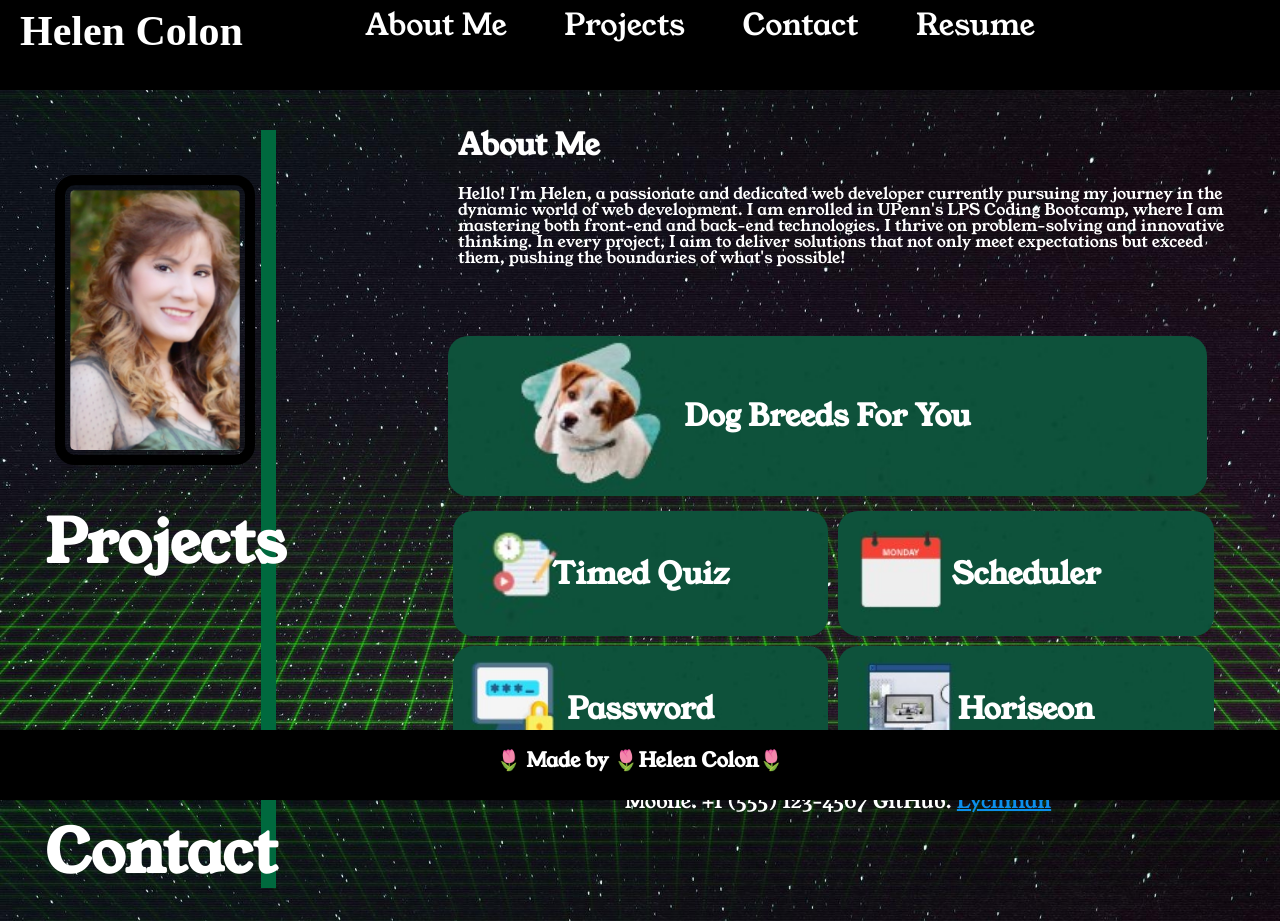
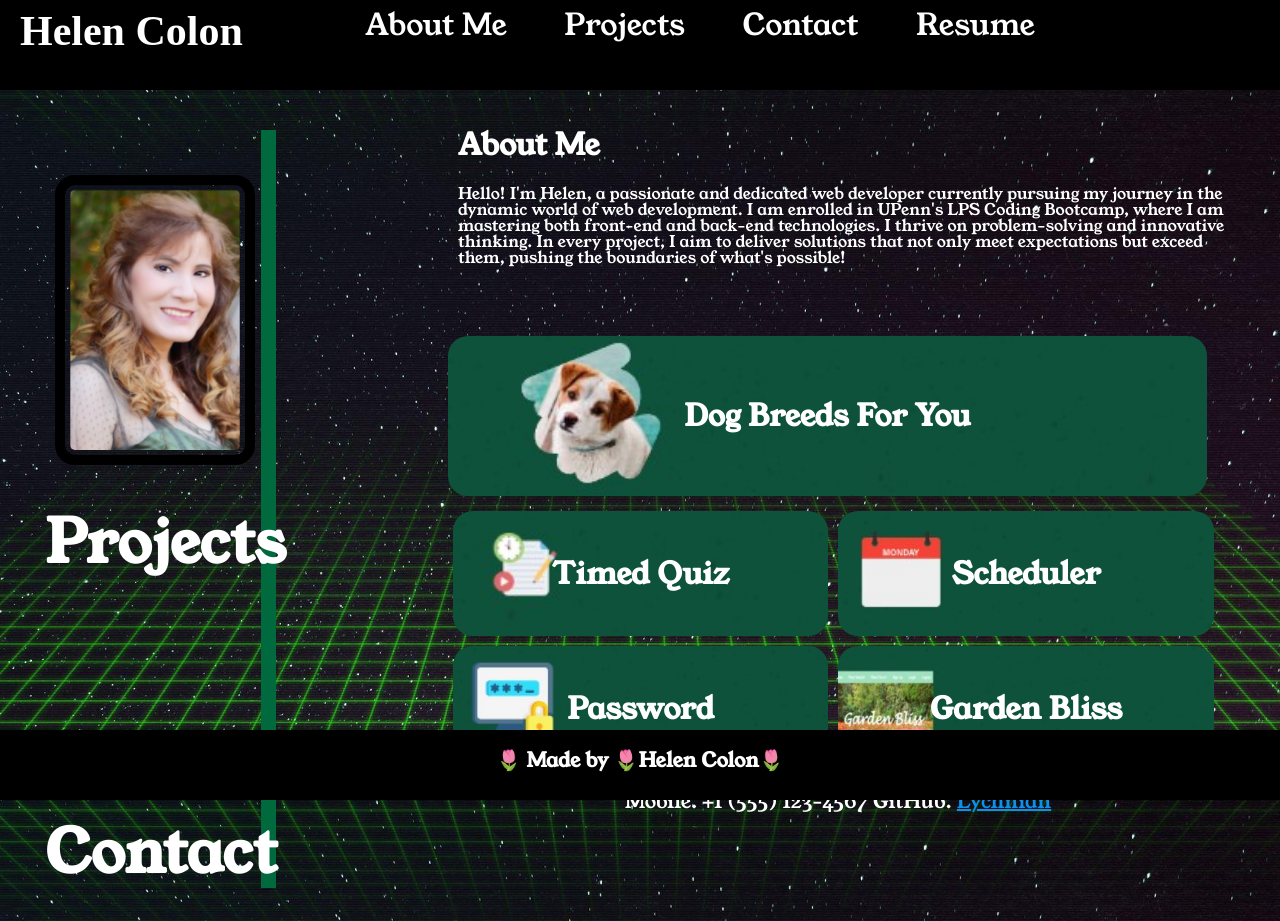
Before and after one commit to Lychnian/Web-Developer-Portfolio, a plain HTML site: page index.html in a window 1280 px wide. Drawn offline with Linux system fonts and the light colour scheme.

Commit message:
Added Garden Bliss Project

```diff
--- a/index.html
+++ b/index.html
@@ -86,8 +86,8 @@
                         <p><a href="https://Lychnian.github.io/password-generator/">Password</a></p>
                     </div>
 
-                    <div class="box"style="background-image: url('./assets/images/horiseon.jpg')">
-                        <p><a href="https://Lychnian.github.io/accessible-marketing-website/">Horiseon</a></p>
+                    <div class="box"style="background-image: url('./assets/images/garden.jpg')">
+                        <p><a href="https://jeffch19.github.io/garden-bliss/">Garden Bliss</a></p>
                     </div>
 
                     <!--Contact details box-->
```
Also changed, not shown: assets/images/garden.jpg (added).
